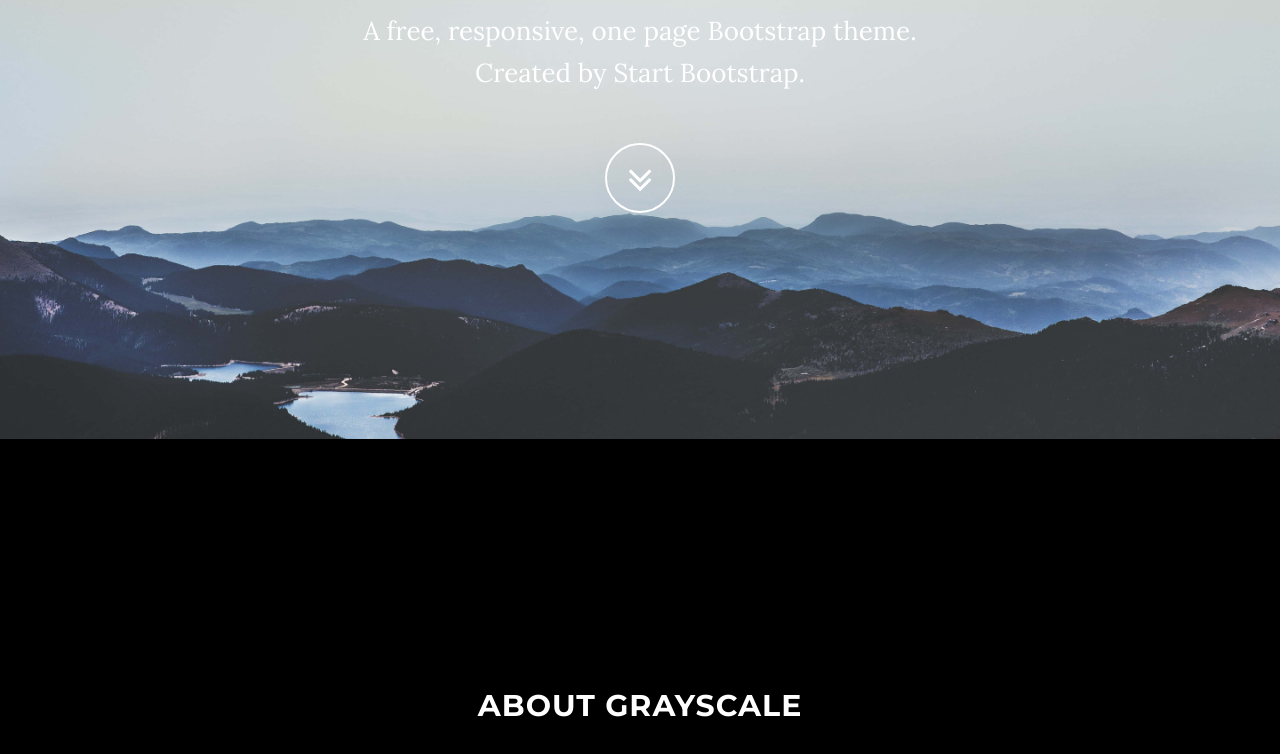
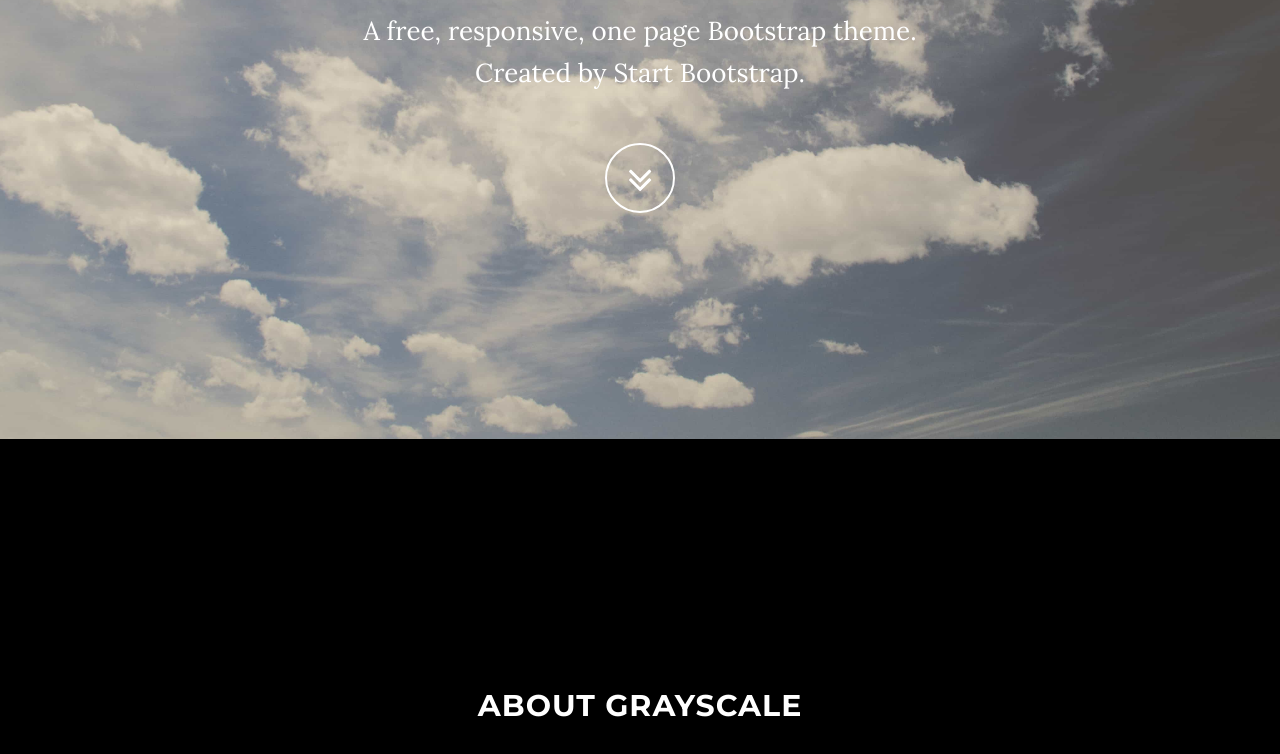
Before and after one commit to marmarques/marmarques.github.io, a plain HTML site: page index.html in a window 1280 px wide. Shown: the part 361-1115 px from the top of the page. Drawn offline with Linux system fonts and the light colour scheme; some packages are replaced by stand-ins of ours.

Commit message:
changed picture

```diff
--- a/css/grayscale.css
+++ b/css/grayscale.css
@@ -147,7 +147,7 @@ a:focus {
     padding: 100px 0;
     text-align: center;
     color: #fff;
-    background: url(../img/277H-min.jpg) no-repeat bottom center scroll;
+    background: url(../img/13H-min.jpg) no-repeat bottom center scroll;
     /*background: url(../img/intro-bg.jpg) no-repeat bottom center scroll;*/
     background-color: #000;
     -webkit-background-size: cover;
```
Also changed, not shown: img/13H-min.jpg (added).
